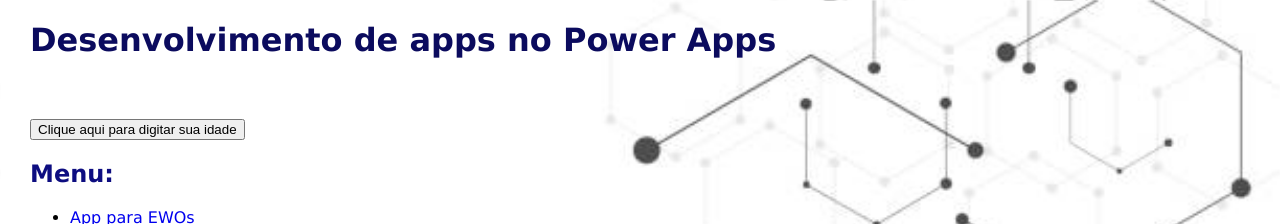
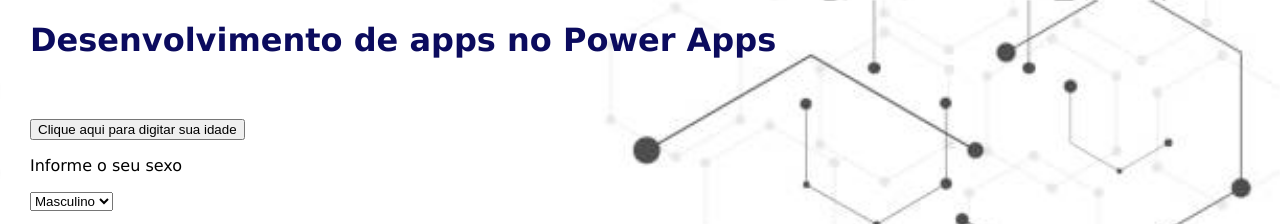
Before and after one commit to gabatata/HTML5_JS, a plain HTML site: page index.html in a window 1280 px wide. Shown: the top 224 px of the page. Drawn offline with Linux system fonts and the light colour scheme.

Commit message:
Adicionado select

```diff
--- a/index.html
+++ b/index.html
@@ -12,6 +12,14 @@
             <button type="button" onclick="clique(this)" onmousemove="trocar(this)">Clique aqui para digitar sua idade</button>
         <p id="trocar" onclick="trocar(this)"></p>
         </div>
+        <div>
+            <p>Informe o seu sexo </p>
+        </div>
+        <select onchange="funcaoChange(this)">
+            <option value="1">Masculino</option>
+            <option value="2">Feminino</option>
+            <option value="3">Outros</option>
+        </select>
         <header> <h2>Menu:</h2>
 
         </header>
@@ -56,6 +64,8 @@
 
     </section>
 
+
+
     <footer>Desenvolvido por Gabriel Santos
         </footer>
     </body>
--- a/js/main.js
+++ b/js/main.js
@@ -10,3 +10,6 @@
 function trocar(elemento){
     elemento.innerHTML = "Obrigado por vir confirmar";
 }
+function funcaoChange(elemento){
+    console.log(elemento.value);
+}
```
